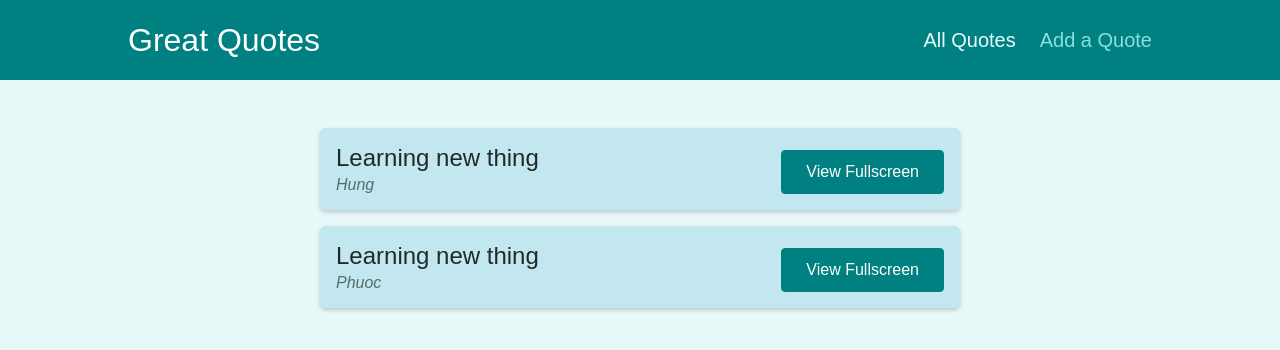
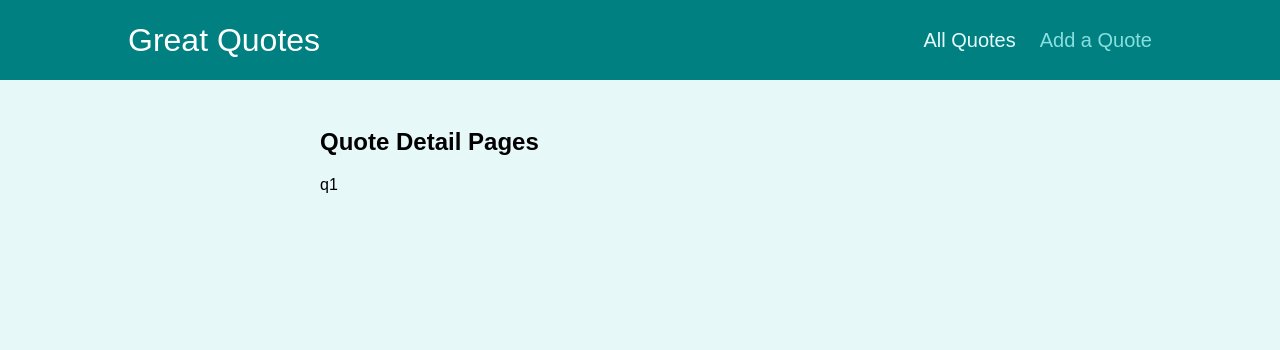
Before and after one commit to nthungvn/react-complete-guide, a React (Create React App) app: page /quotes/q1 in a window 1280 px wide. Shown: the top 350 px of the page. Built offline with nearby package versions, Linux system fonts and the light colour scheme.

Commit message:
add quote detail page

```diff
--- a/src/App.js
+++ b/src/App.js
@@ -4,6 +4,7 @@ import Layout from './components/layout/Layout';
 import MainNavigation from './components/layout/MainNavigation';
 import AllQuotes from './pages/AllQuotes';
 import NewQuote from './pages/NewQuote';
+import QuoteDetail from './pages/QuoteDetail';
 
 function App() {
   return (
@@ -14,10 +15,12 @@ function App() {
           <Route path="/new-quotes">
             <NewQuote />
           </Route>
-          <Route path="/quotes">
+          <Route exact path="/quotes">
             <AllQuotes />
           </Route>
-          <Route path="/quotes/:quoteId"></Route>
+          <Route path="/quotes/:quoteId">
+            <QuoteDetail />
+          </Route>
         </Switch>
       </Layout>
     </Fragment>
--- /dev/null
+++ b/src/pages/QuoteDetail.js
@@ -0,0 +1,14 @@
+import { useParams } from "react-router";
+
+const QuoteDetail = (props) => {
+  const params = useParams();
+
+  return (
+    <section>
+      <h2>Quote Detail Pages</h2>
+      <p>{params.quoteId}</p>
+    </section>
+  );
+};
+
+export default QuoteDetail;
```
